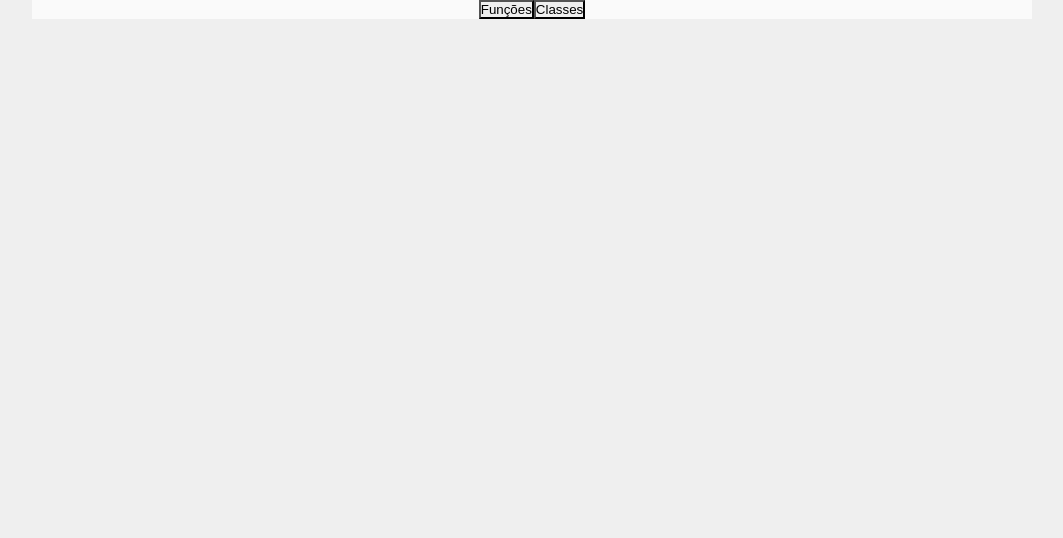
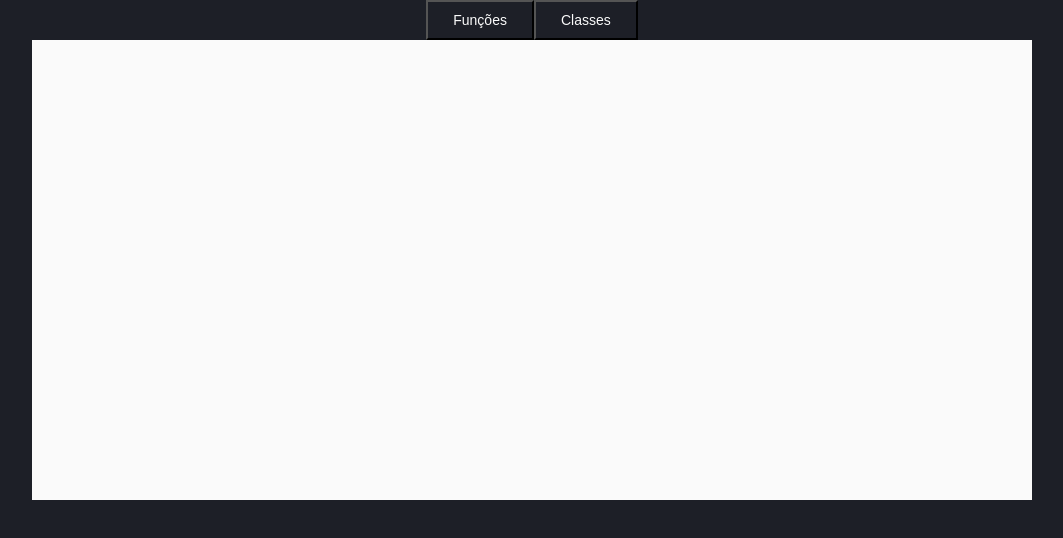
Before and after one commit to patrikdev/react-hooks, a React (Create React App) app: page / in a window 1280 px wide. Shown: the top 538 px of the page, without its empty margins (108-1171 px from the left). Built offline with nearby package versions, Linux system fonts and the light colour scheme.

Commit message:
Update css

```diff
--- a/src/View/HomePage/index.js
+++ b/src/View/HomePage/index.js
@@ -1,13 +1,32 @@
 import React from 'react';
 import Page from '../../components/Page';
 import Content from '../../components/Content';
+import styled from 'styled-components';
+
+const S = {
+
+  Container: styled.div`
+
+  `,
+
+  Button: styled.button`
+    padding: 10px 25px;
+    color: #fafafa;
+    font-size: 14px;
+
+  `,
+}
+
+
 
 export default function HomePage(){
   return (
     <Page>
       <Content>
-        <button>Funções</button>
-        <button>Classes</button>
+          <S.Container>
+            <S.Button>Funções</S.Button>
+            <S.Button>Classes</S.Button>
+          </S.Container>
       </Content>
     </Page>
   );
--- a/src/components/Content/index.js
+++ b/src/components/Content/index.js
@@ -4,6 +4,7 @@ import styled from 'styled-components';
 const Wrapper = styled.div`
   margin: auto;
   max-width: 1000px;
+  height: 500px;
   text-align: center;
   background: #FAFAFA;
 `;
--- a/src/css/styles.css
+++ b/src/css/styles.css
@@ -2,5 +2,5 @@
   padding: 0;
   margin: 0;
   font-family: Arial, Helvetica, sans-serif;
-  background: rgb(239, 239, 239);
+  background: rgb(29, 31, 39);
 }
```
